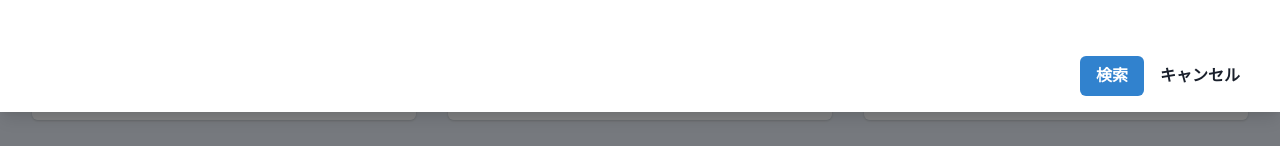
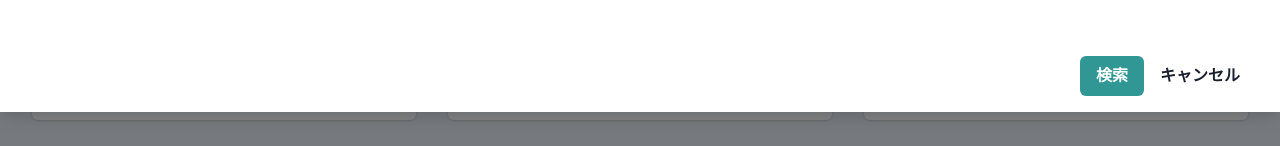
Before and after one commit to hihigashi001/qass-client, a Next.js app in the folder app/: page /portal in a window 1280 px wide. Both pictures are taken after a click on the element 169 px from the left and 36 px from the top of the page. Shown: the part 169-315 px from the top of the page. Built offline with nearby package versions, Linux system fonts and the light colour scheme.

Commit message:
change color

```diff
--- a/app/src/pages/_components/portal/search.tsx
+++ b/app/src/pages/_components/portal/search.tsx
@@ -56,7 +56,7 @@ export const SearchBox = () => {
           </DrawerBody>
           <DrawerFooter>
             <Button
-              colorScheme="blue"
+              colorScheme="teal"
               onClick={() => {
                 useSearchHandlers.onClickSearch()
               }}
```
